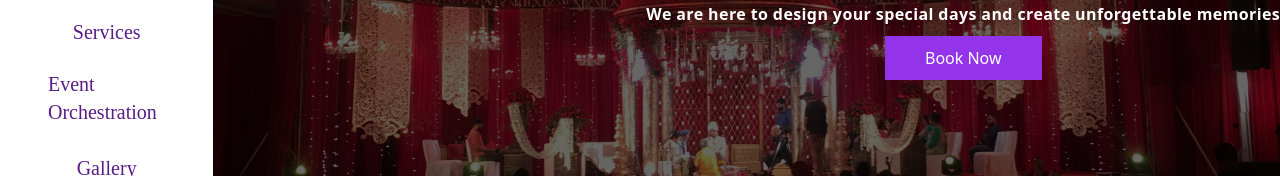
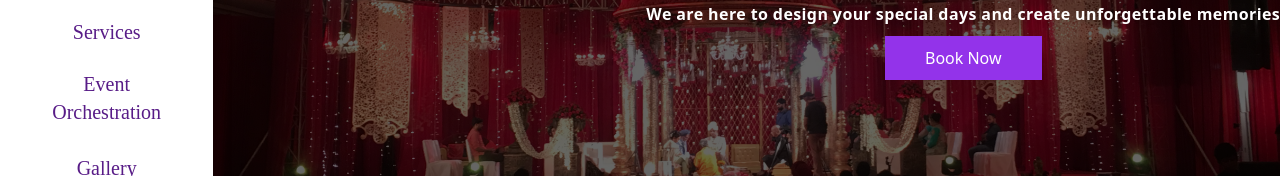
Before and after one commit to muminbhat/itsyourturnorg, a React (Create React App) app: page / in a window 1280 px wide. Shown: the part 384-560 px from the top of the page. Built offline with nearby package versions, Linux system fonts and the light colour scheme.

Commit message:
centred nav menu

```diff
--- a/src/pages/HomePage.jsx
+++ b/src/pages/HomePage.jsx
@@ -12,6 +12,17 @@ import hero1 from "../assets/hero1.png"
 import hero2 from "../assets/hero2.JPG"
 import hero3 from "../assets/hero3.JPG"
 import lgo from "../assets/lgo.png"
+
+// Swiper
+import "swiper/swiper-bundle.css";
+import "swiper/css/navigation";
+import "swiper/css/pagination";
+import "swiper/css/scrollbar";
+import { Swiper, SwiperSlide } from "swiper/react";
+import { Navigation, Pagination, Autoplay, EffectCards } from "swiper/modules";
+
+
+
 import { Link, animateScroll as scroll } from "react-scroll";
 
 const imageList = [hero1, hero2, hero3];
@@ -118,7 +129,7 @@ const HomePage = () => {
           offset={-70}
           duration={500}
         >
-            <div className="mt-6 cursor-pointer text-xl text-purple-900"><p>Event Orchestration</p></div></Link>
+            <div className="mt-6 cursor-pointer text-xl text-center text-purple-900"><p>Event Orchestration</p></div></Link>
             <Link
           to="gallery"
           spy={true}
```
